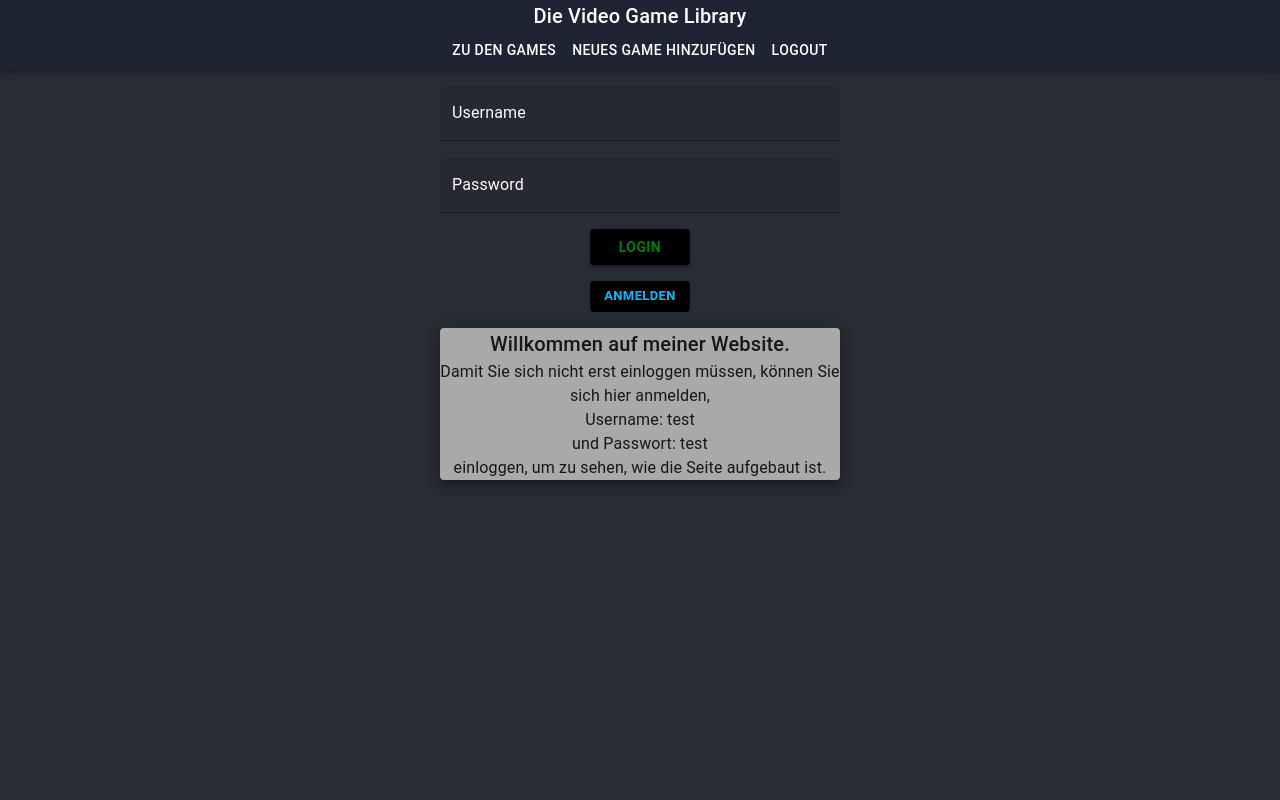
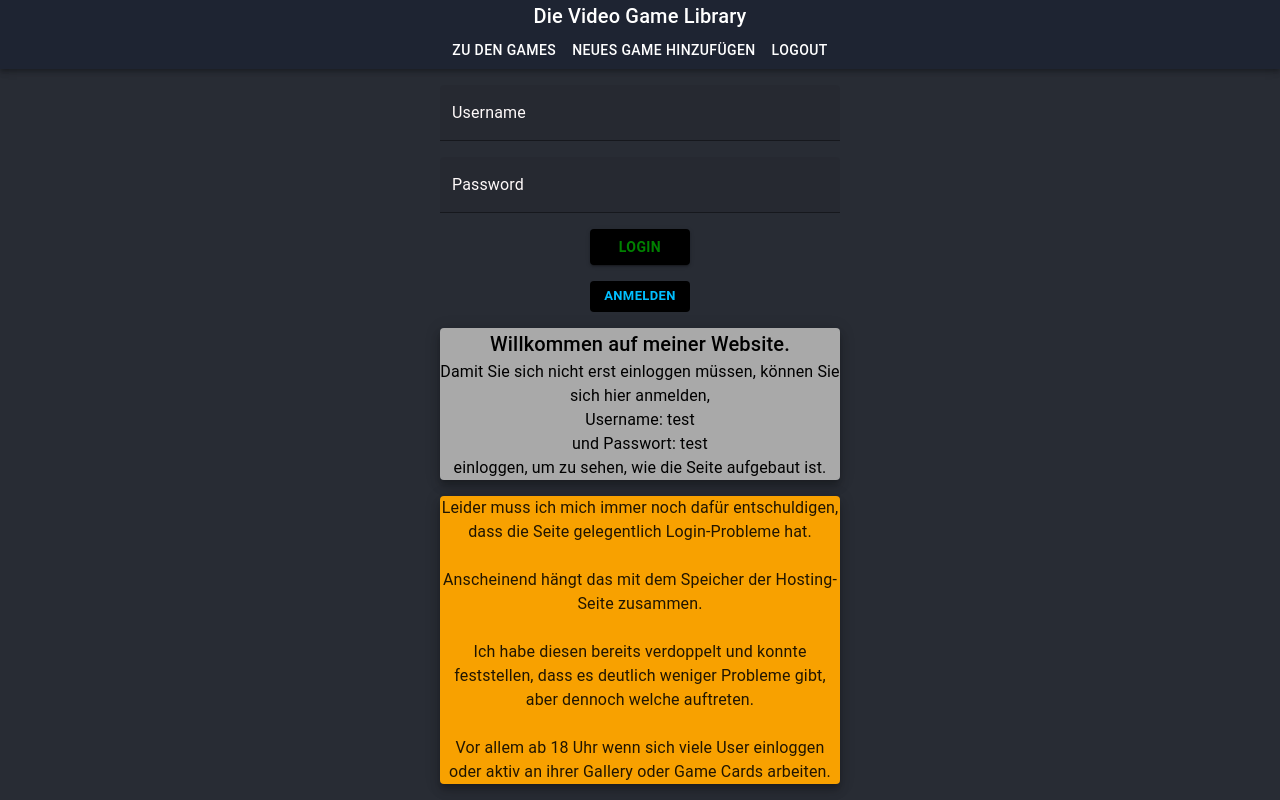
Before and after one commit to CodingRobIT/Digitales-Gesellenstueck, a React (Create React App) app in the folder frontend/: page /login in a window 1280 px wide. Built offline with nearby package versions, Linux system fonts and the light colour scheme; no server answers.

Commit message:
added info text

```diff
--- a/frontend/src/components/LoginPage.tsx
+++ b/frontend/src/components/LoginPage.tsx
@@ -86,8 +86,11 @@ export const LoginPage = (props: Props) => {
             >
                 Anmelden
             </Button>
-            <Paper elevation={7} sx={{
-                bgcolor: "darkgrey"}}>
+            <Paper elevation={7}
+                   sx={{
+                       bgcolor: "darkgrey",
+                       color: "black"
+                   }}>
                 <Typography variant="h6">Willkommen auf meiner Website.</Typography>
                 <Typography>
                     Damit Sie sich nicht erst einloggen müssen, können Sie sich hier anmelden,
@@ -96,6 +99,23 @@ export const LoginPage = (props: Props) => {
                 <Typography>und Passwort: test</Typography>
                 <Typography>einloggen, um zu sehen, wie die Seite aufgebaut ist.</Typography>
             </Paper>
+            <Paper elevation={7}
+                   sx={{
+                       bgcolor: "#f8a100"}}
+            >
+                <Typography>
+                    Leider muss ich mich immer noch dafür entschuldigen, dass die Seite gelegentlich Login-Probleme hat.
+                    <br/>
+                    <br/>
+                    Anscheinend hängt das mit dem Speicher der Hosting-Seite zusammen.
+                    <br/>
+                    <br/>
+                    Ich habe diesen bereits verdoppelt und konnte feststellen, dass es deutlich weniger Probleme gibt, aber dennoch welche auftreten.
+                    <br/>
+                    <br/>
+                    Vor allem ab 18 Uhr wenn sich viele User einloggen oder aktiv an ihrer Gallery oder Game Cards arbeiten.
+                </Typography>
+            </Paper>
         </FormContainer>
 
     )
```
